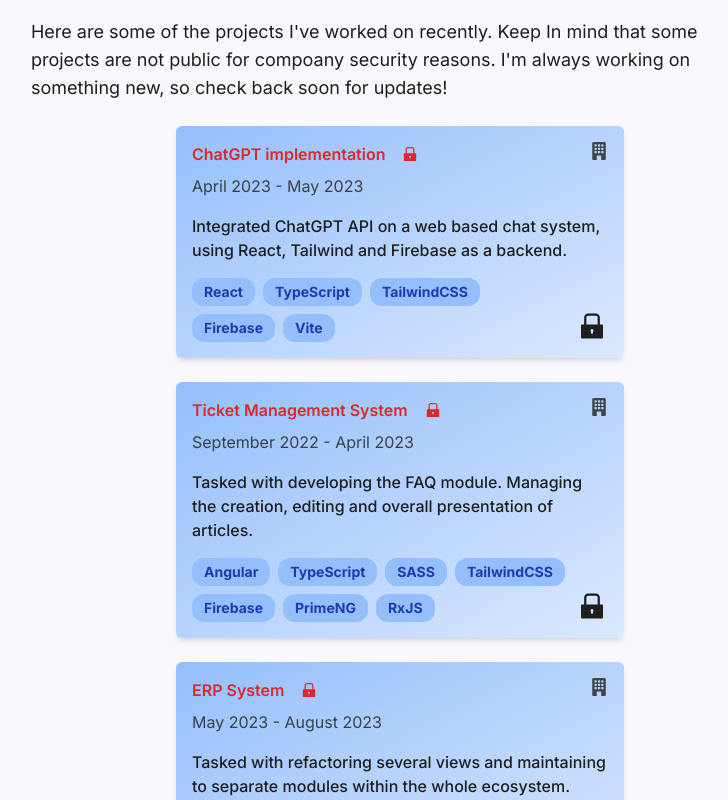
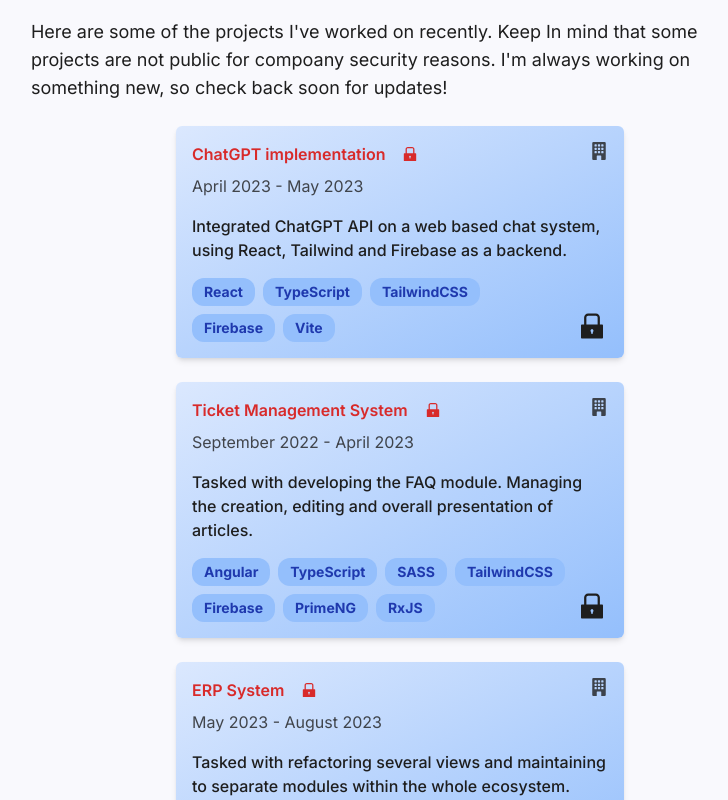
Before and after one commit to Sergionx/portfolio, a React (Vite) app: page / in a window 1280 px wide. Shown: the part 820-1620 px from the top of the page, without its empty margins (240-968 px from the left). Built offline with nearby package versions, Linux system fonts and the light colour scheme.

Commit message:
changed direction gradient

```diff
--- a/src/components/sections/Projects.tsx
+++ b/src/components/sections/Projects.tsx
@@ -70,7 +70,7 @@ export default function Projects() {
       />
 
       <article
-        className="bg-gradient-to-br from-tertiary-300 to-tertiary-100
+        className="bg-gradient-to-tl from-tertiary-300 to-tertiary-100
         dark:from-tertiary-900 dark:to-tertiary-700
         transition-all duration-300
       hover:bg-blue-100 dark:hover:bg-blue-900/90 hover:scale-105 group
```
